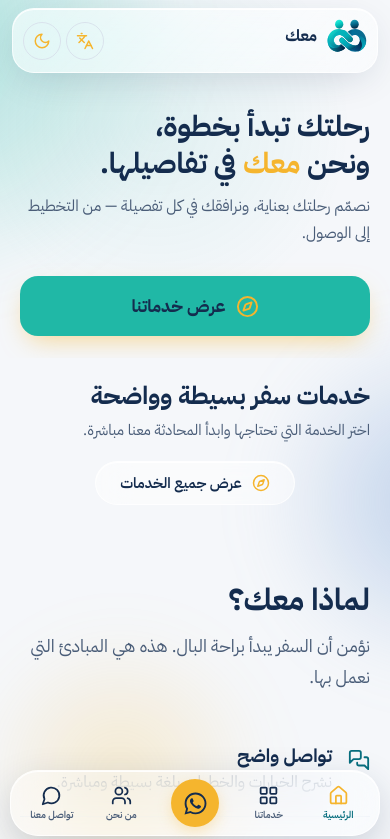
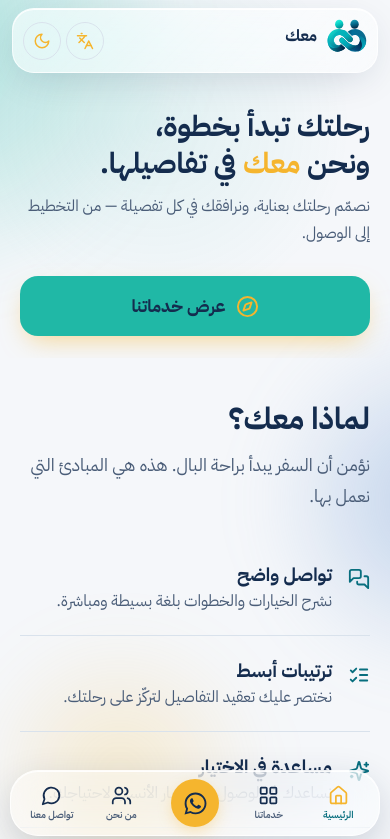
Before and after one commit to khwy1d/Maak, a React (Vite) app: page / in a window 390 px wide. Shown: the top 839 px of the page. Built offline with nearby package versions, Linux system fonts and the light colour scheme.

Commit message:
Hide homepage services teaser on mobile

```diff
--- a/src/styles/global.css
+++ b/src/styles/global.css
@@ -854,3 +854,11 @@ body { background: transparent; }
   }
   .hero .mobile-services-cta svg { width: 23px; height: 23px; }
 }
+
+
+/* The mobile hero CTA replaces the homepage services teaser on phones. */
+@media (max-width: 767px) {
+  .home-services-section {
+    display: none !important;
+  }
+}
```
